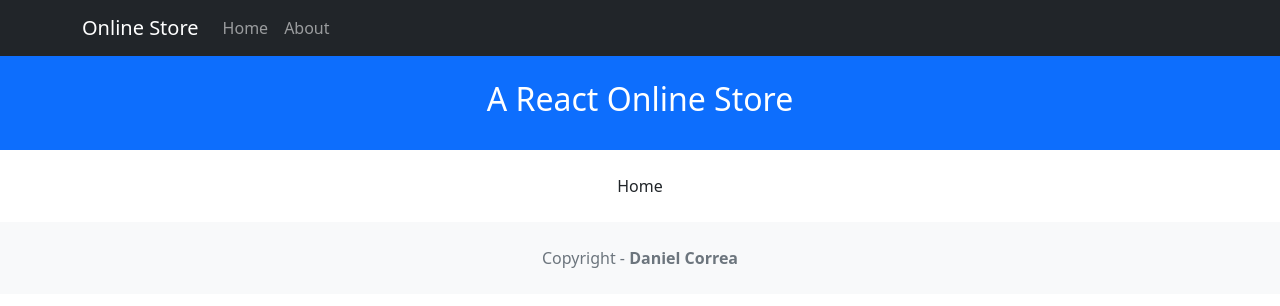
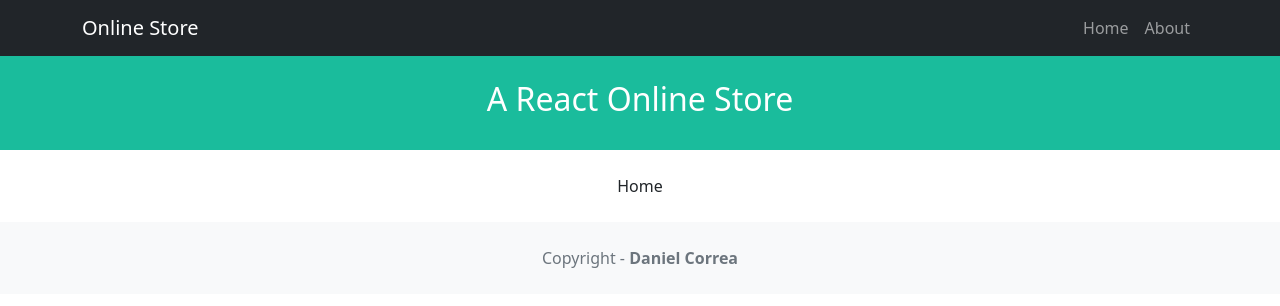
Before and after one commit to danielgara/react-online-store-ts, a React (Create React App) app: page / in a window 1280 px wide. Shown: the top 306 px of the page. Built offline with nearby package versions, Linux system fonts and the light colour scheme.

Commit message:
imp: header changes

```diff
--- a/src/App.css
+++ b/src/App.css
@@ -28,6 +28,10 @@
   color: #61dafb;
 }
 
+.custom-primary {
+  background-color: #1abc9c;
+}
+
 @keyframes App-logo-spin {
   from {
     transform: rotate(0deg);
--- a/src/App.tsx
+++ b/src/App.tsx
@@ -7,7 +7,7 @@ function App() {
   return (
     <div className="App">
       <Header />
-      <header className="masthead bg-primary text-white text-center py-4">
+      <header className="masthead custom-primary text-white text-center py-4">
         <div className="container d-flex align-items-center flex-column">
           <h2>A React Online Store</h2>
         </div>
--- a/src/layouts/Header.tsx
+++ b/src/layouts/Header.tsx
@@ -11,7 +11,7 @@ function Header() {
           <Link className="navbar-brand" to="/">
             Online Store
           </Link>
-          <Nav className="me-auto">
+          <Nav className="justify-content-end">
             <Link className="nav-link" to="/">
               Home
             </Link>
```
